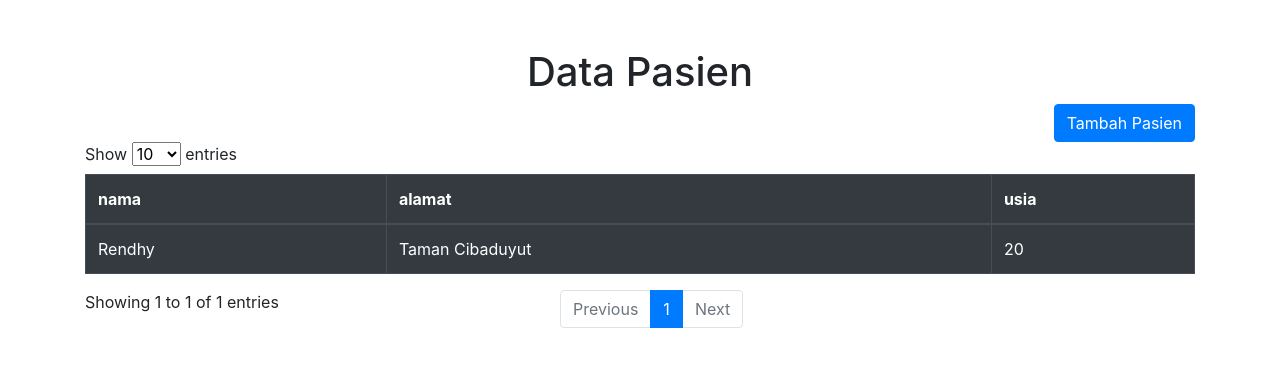
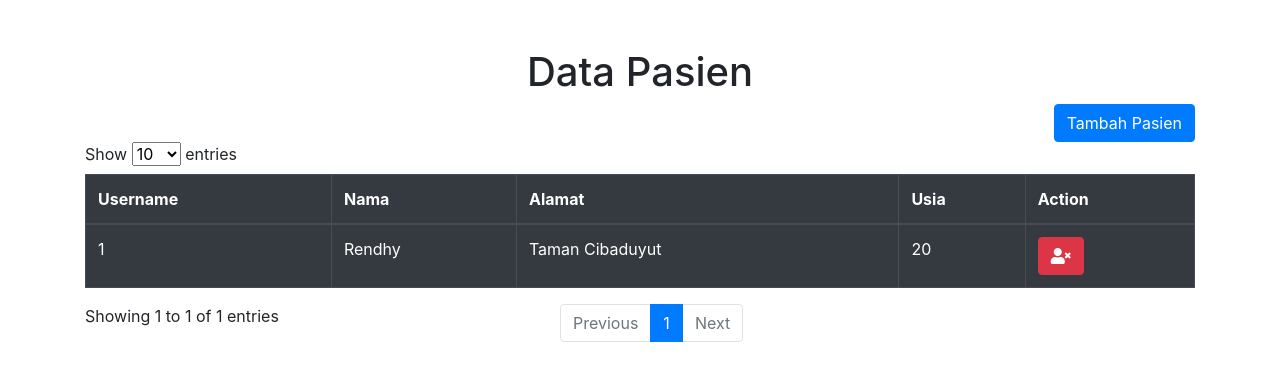
Before and after one commit to dimasguintana/TubesWebpro, a CodeIgniter app: page /TubesWebpro-Kel2/ in a window 1280 px wide. Shown: the top 381 px of the page. Run offline with CodeIgniter, Linux system fonts and the light colour scheme; data comes from the database, SQL or seed files in the repository; some libraries are stand-ins or nearby versions.

Commit message:
MVC Pasien updated Delete function

```diff
--- a/application/controllers/Pasien.php
+++ b/application/controllers/Pasien.php
@@ -39,6 +39,10 @@ class Pasien extends CI_Controller {
 		echo json_encode($insert);
 	}
 
+	public function deletePasien($username){
+		$this->Pasien_Model->deleteDataPasien($username);
+	}
+
 }
 
 /* End of file Pasien.php */
--- a/application/models/Pasien_Model.php
+++ b/application/models/Pasien_Model.php
@@ -10,6 +10,10 @@ class Pasien_Model extends CI_Model {
 	public function tambahDataPasien($data){
 		return $this->db->insert('pasien', $data);
 	}
+	public function deleteDataPasien($username){
+		$this->db->where('username_pasien', $username);
+		return $this->db->delete('pasien');
+	}
 }
 
 /* End of file Pasien_Model.php */
--- a/application/views/Halaman.php
+++ b/application/views/Halaman.php
@@ -61,5 +61,27 @@
   </div>
 </div>
 
+
+
+<!-- Modal Delete-->
+<div class="modal fade" id="deleteModal" tabindex="-1" role="dialog" aria-labelledby="deleteModalLabel" aria-hidden="true">
+  <div class="modal-dialog" role="document">
+    <div class="modal-content">
+      <div class="modal-header">
+        <h5 class="modal-title" id="deleteModalLabel">Delete Pasien</h5>
+        <button type="button" class="close" data-dismiss="modal" aria-label="Close">
+          <span aria-hidden="true">&times;</span>
+        </button>
+      </div>
+      <div class="modal-body">
+        <p>Apakah anda yakin ingin menghapus user ini?<span id="dataUser"></span></p>
+      </div>
+      <div class="modal-footer">
+        <button type="button" class="btn btn-secondary" data-dismiss="modal">Close</button>
+        <button type="button" class="btn btn-primary" id="deleteButton">Delete</button>
+      </div>
+    </div>
+  </div>
+</div>
 </body>
 </html>
--- a/application/views/Pasien_View.php
+++ b/application/views/Pasien_View.php
@@ -3,14 +3,16 @@
     <h1 class="text-center"><?= $title ?></h1>
     <div class="table-responsive container">
     <div class="d-flex justify-content-end">
-      <button class="btn btn-primary" data-target="#tambahpasien" data-toggle="modal">Tambah Pasien</button>
+      <button class="btn btn-primary" data-target="#tambahPasien" data-toggle="modal">Tambah Pasien</button>
     </div>                                                        <!-- id table -->
       <table class="table table-dark table-hover table-bordered" id="datapasien" style="width: 100%">
         <thead>
           <tr>
-            <th>nama</th>
-            <th>alamat</th>
-            <th>usia</th>
+            <th>Username</th>
+            <th>Nama</th>
+            <th>Alamat</th>
+            <th>Usia</th>
+            <th>Action</th>
           </tr>
         </thead>
       </table>
@@ -29,7 +31,11 @@
         "type": "GET",
         "dataSrc": ""
       },
-      "columns": [{
+      "columns": [
+        {
+          "data": "username_pasien"
+        },
+        {
           "data": "nama"
         },
         {
@@ -37,11 +43,17 @@
         },
         {
           "data": "usia"
+        },
+        {
+          "data": "username_pasien",
+          "render": function(data, type, row){
+            return `<button class="btn btn-danger" data-toggle="modal" data-target="#deleteModal" data-whatever="${data}"><i class="fas fa-user-times"></i></button>`
+          }
         }
       ]
   });
   // $.ajax({
-  //   url:"<?= site_url('Controller_Pasien/allpasien')?>",
+  //   url:"<?= site_url('Pasien/allpasien')?>",
   //   type: "GET",
   //   async : true,
   //   dataType : "JSON",
@@ -59,7 +71,7 @@
         dataType: 'JSON',
         success: function(data){
           if (data.cek == true) {
-            $("#tambahpasien").modal('hide')
+            $("#tambahPasien").modal('hide')
             $('#datapasien').DataTable().ajax.reload()
           }
           else {
@@ -67,7 +79,21 @@
           }
         }
       })
-
   });
+  $('#deleteModal').on('show.bs.modal', function(event) {
+        let username = $(event.relatedTarget).data('whatever');
+        let del = $(this)
+        del.find('#dataUser').text(username)
+        $('#deleteButton').on('click',function() {
+          $.ajax({
+            url: `<?= site_url('Pasien/deletePasien/') ?>${username}`,
+            type: "GET",
+            async: true,
+            dataType: "JSON"
+          })
+          $("#deleteModal").modal('hide')
+          $('#datapasien').DataTable().ajax.reload()
+        })
+    });
 });
 </script>
```
